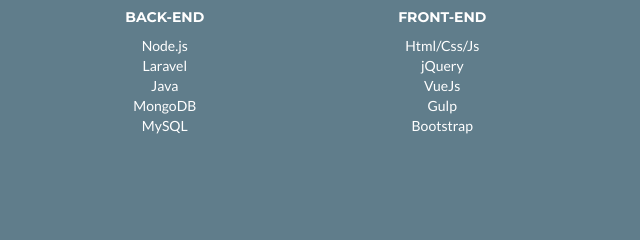
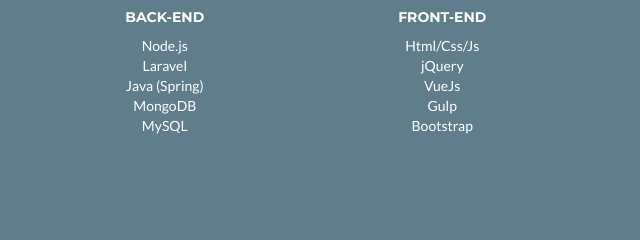
Before and after one commit to mitjarogl/website, a website: page index.html in a window 1280 px wide. Shown: the part 1619-1859 px from the top of the page, 629-1269 px from the left. Drawn offline with nearby package versions, Linux system fonts and the light colour scheme.

Commit message:
Updates skills

```diff
--- a/index.html
+++ b/index.html
@@ -150,7 +150,7 @@
                   <ul style="list-style:none;padding:0">
                     <li>Node.js</li>
                     <li>Laravel</li>
-                    <li>Java</li>
+                    <li>Java (Spring)</li>
                     <li>MongoDB</li>
                     <li>MySQL</li>
                   </ul>
```
